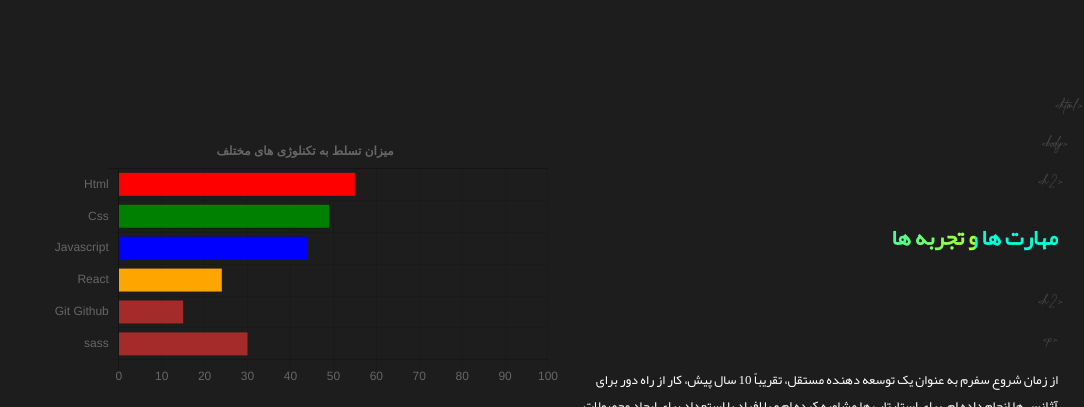
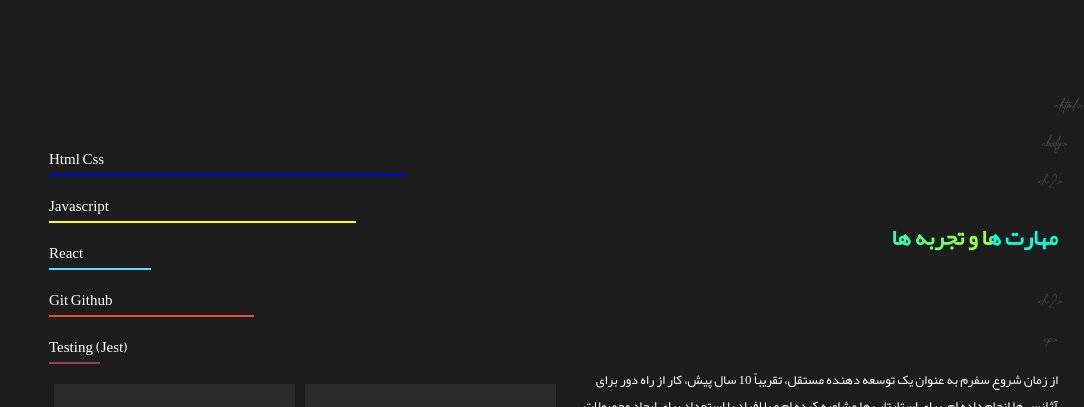
Before and after one commit to amirhossein-sanaii/my-Portfolio, a plain HTML site: page skills/skills.html in a window 1280 px wide. Shown: the top 407 px of the page, 0-1084 px from the left. Drawn offline with nearby package versions, Linux system fonts and the light colour scheme.

Commit message:
update skills and create contactme folder add file V-3

```diff
--- a/about/style.css
+++ b/about/style.css
@@ -18,7 +18,7 @@ body{
 }
 
 /* style nav-bar   */
-.header{
+.section{
     display: flex;
     align-items: center;
 }
--- a/skills/skills.html
+++ b/skills/skills.html
@@ -9,7 +9,7 @@
     <title>Skills</title>
 </head>
 <body>
-    <div class="header">
+    <div class="section">
 
         <div class="navbar">
             <ul class="ul-nav">
@@ -55,7 +55,41 @@
         </div>
         <div class="skills-chart">
             <div class="show-charts">
-                <canvas id="myChart" style="width:100%;max-width:600px"></canvas>
+                <div dir="ltr" id="myChart" style="width:100%;max-width:600px">
+                    <div class="it-chart">
+                        <span class="title-navarchart">
+                            Html Css
+                        </span>
+                        <div class="navar-chart html-css"></div>
+                    </div>
+
+                    <div class="it-chart">
+                        <span class="title-navarchart">
+                            Javascript
+                        </span>
+                        <div class="navar-chart javascript"></div>
+                    </div>
+
+                    <div class="it-chart">
+                        <span class="title-navarchart">
+                            React
+                        </span>
+                        <div class="navar-chart react"></div>
+                    </div>
+
+                    <div class="it-chart">
+                        <span class="title-navarchart">
+                            Git Github
+                        </span>
+                        <div class="navar-chart git-github"></div>
+                    </div>
+
+                    <div class="it-chart">
+                        <span class="title-navarchart">
+                            Testing (Jest)
+                        </span>
+                        <div class="navar-chart jest"></div>
+                </div>
             </div>
             <div class="show-frontend-backend">
                 <div class="fron-end">
--- a/skills/style.css
+++ b/skills/style.css
@@ -18,7 +18,7 @@ body{
 }
 
 /* style nav-bar   */
-.header{
+.section{
     display: flex;
     align-items: center;
 }
@@ -199,3 +199,37 @@ h2 {
         background-position: 200% center;
       }
     }
+
+
+
+
+    .navar-chart{
+        height: 2px;
+        background-color: red;
+        width: 70%;
+    }
+    .it-chart{
+        margin-bottom: 15px;
+        color: #fff;
+    }
+
+    .html-css{
+        background-color: blue;
+        width: 70%;
+    }
+    .javascript{
+        background-color: yellow;
+        width: 60%;
+    }
+    .react{
+        background-color: #61dafb;
+        width: 20%;
+    }
+    .git-github{
+        background-color: #e94e31;
+        width: 40%;
+    }
+    .jest{
+        background-color:#944058 ;
+        width: 10%;
+    }
```
Also changed, not shown: index.html (+1 -1 lines), contactme/index.html (added), contactme/index.js (added), contactme/style.css (added).
